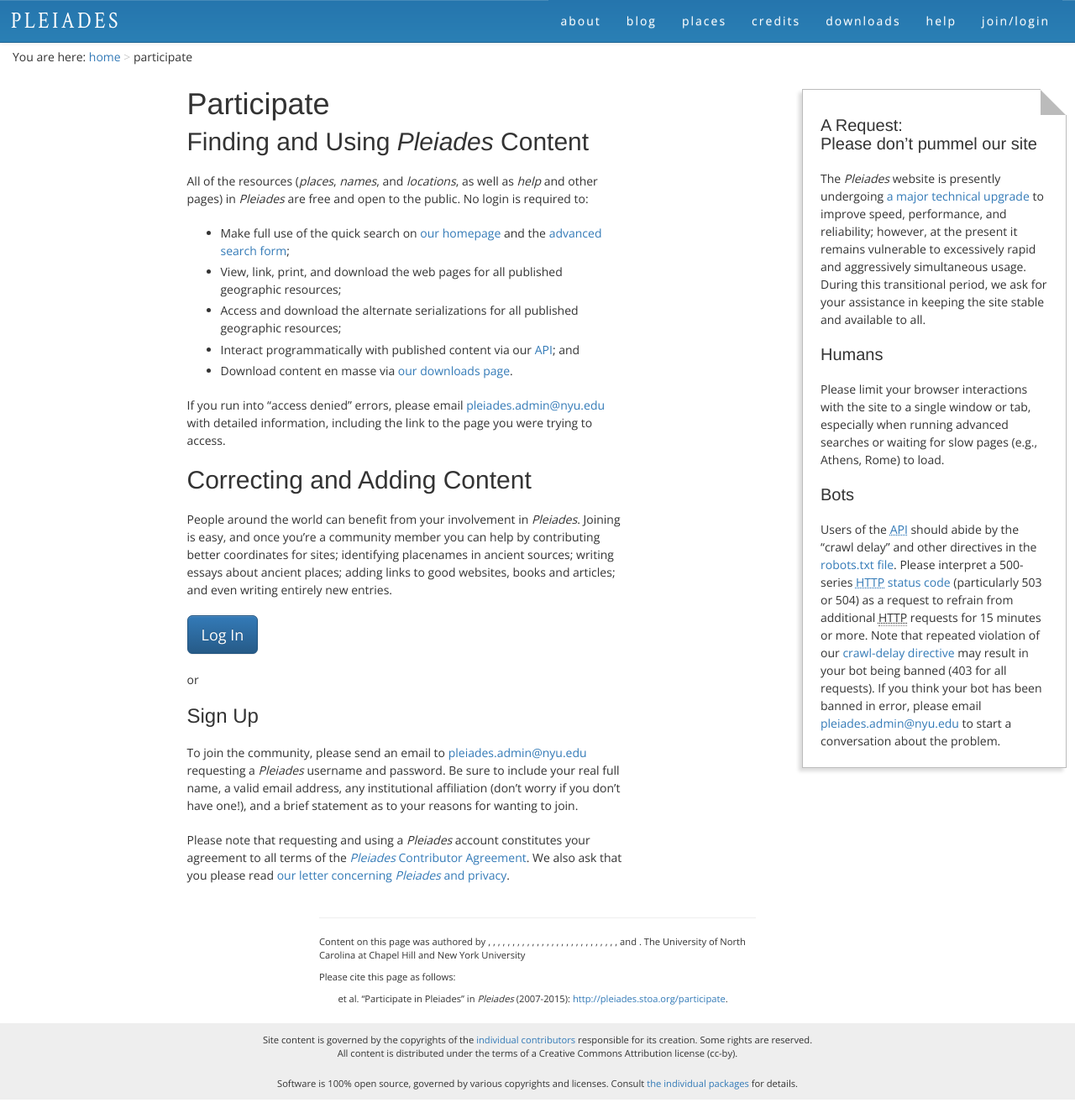
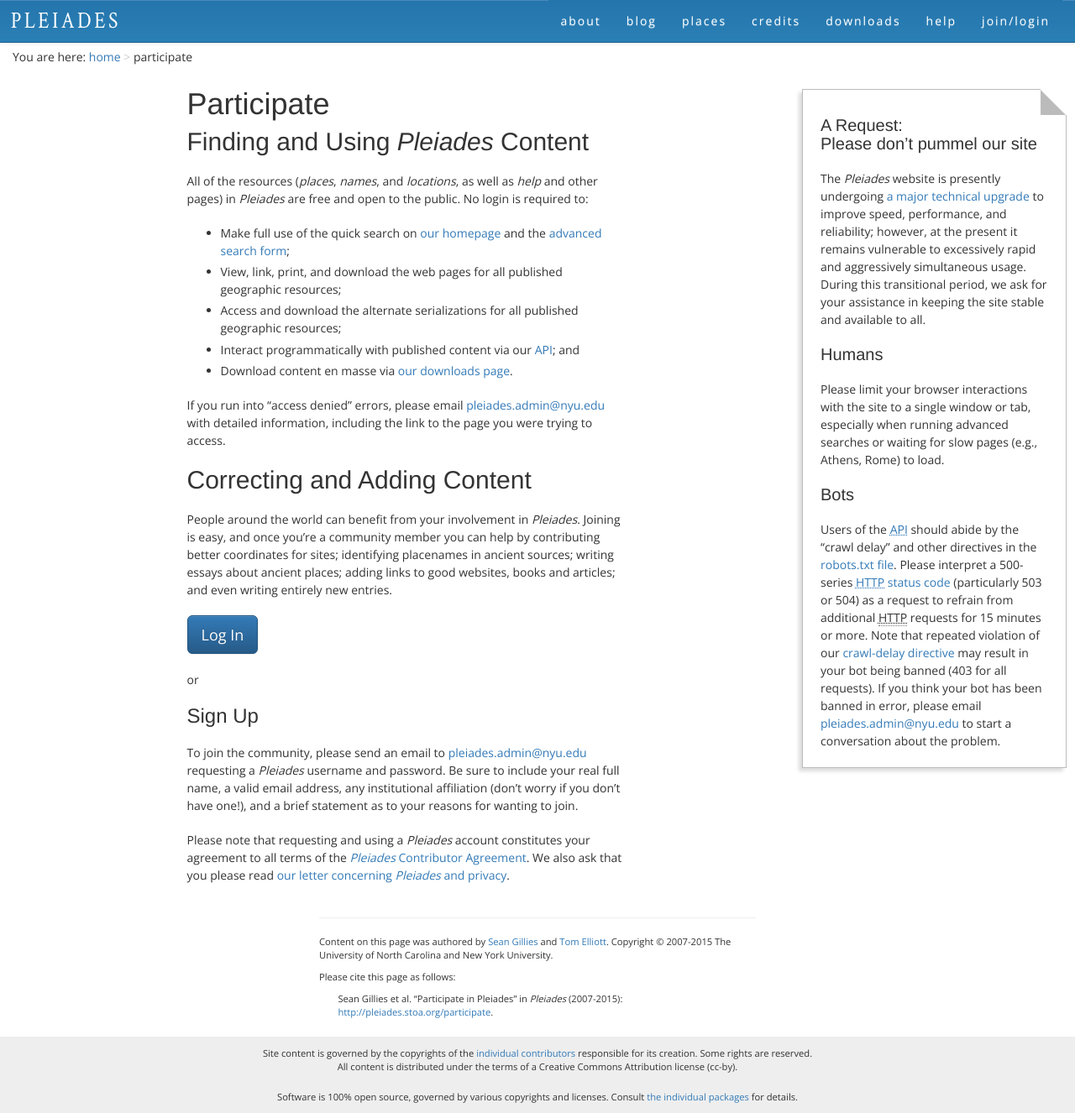
Before and after one commit to isawnyu/pleiades-static, a Jekyll site: the page built from _pages/participate.md, in a window 1280 px wide and 1326 px high. Shown: the whole window at 84% size. Built offline with Jekyll 4.4.1, drawn with Linux system fonts in a browser that asks for light colours.

Commit message:
update creators and copyright

```diff
--- a/_pages/participate.md
+++ b/_pages/participate.md
@@ -2,12 +2,16 @@
 layout: default
 permalink: /participate
 title: Participate in Pleiades
-creators: Sean Gillies and Tom Elliott
+copyright: Copyright © 2007-2015 The University of North Carolina and New York University.
+creators:
+- name: Sean Gillies
+  path: /author/sgillies
+- name: Tom Elliott
+  path: /author/thomase
 description: You don't need a login to start searching, reading and using Pleiades information, but you do need one if you wish to contribute corrections and new content.
 created: 2007-01-01
 modified: 2015-11-20
 subjects: Geography, Ancient; Data, Geospatial; Membership; Participation; Username; Accounts; Login; Signup
-copyright: The University of North Carolina at Chapel Hill and New York University
 ---
 
 <div class="content-main">
```
